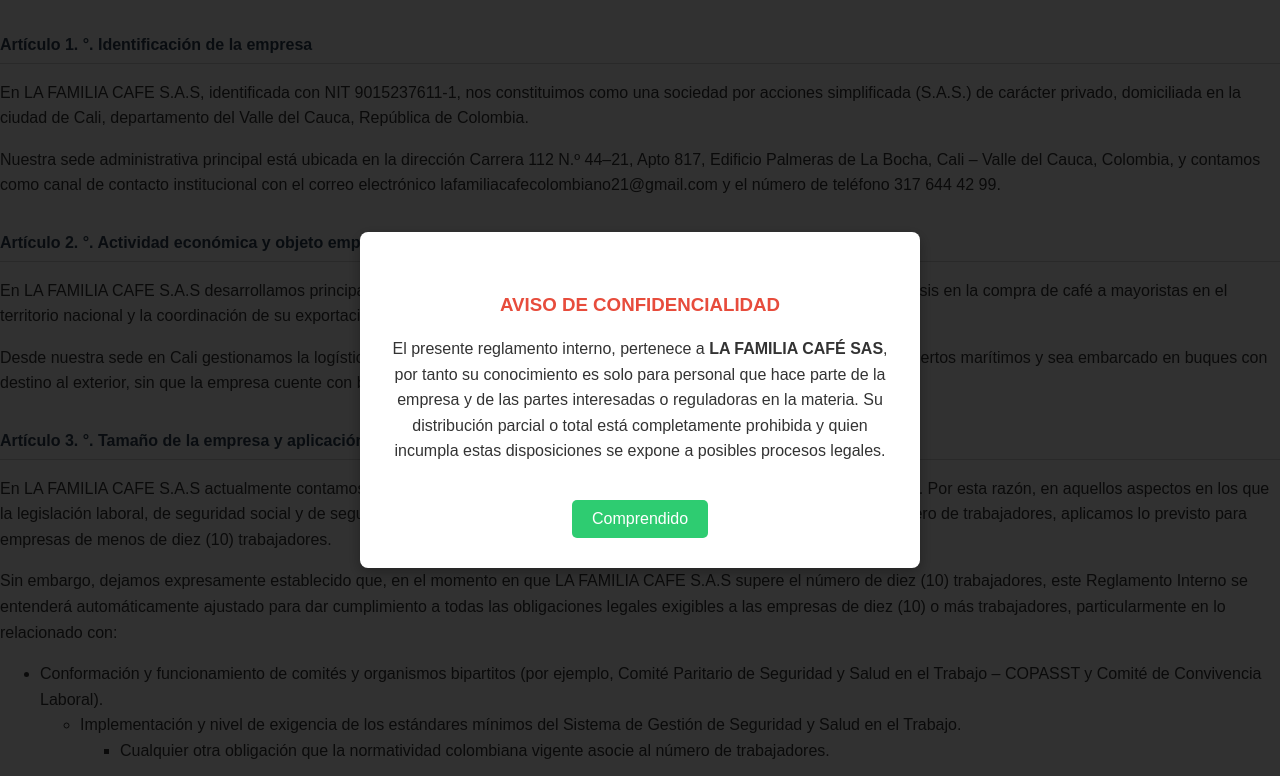
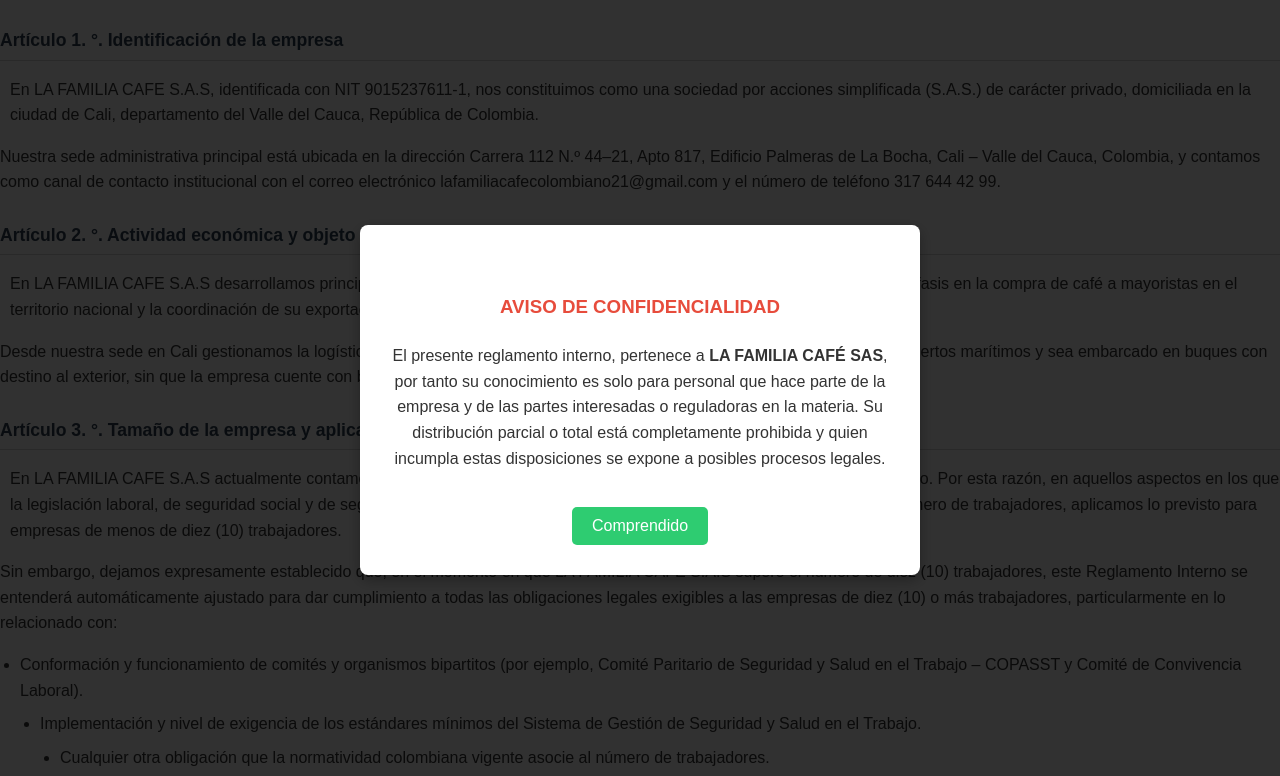
Before and after one commit to lafamiliacfe/rit-la-familia-cafe-v2, a plain HTML site: page index.html in a window 1280 px wide. Shown: the top 776 px of the page. Drawn offline with Linux system fonts and the light colour scheme.

Commit message:
Fix: Unified visual design

```diff
--- a/index.html
+++ b/index.html
@@ -25,18 +25,42 @@
         }
 
         /* Estilos para títulos y subtítulos en negrilla */
+        /* Estilos para títulos y subtítulos en negrilla (Unificado) */
         h1, h2, h3, h4, h5, h6 {
             font-weight: bold;
-            color: #2c3e50; /* Un color oscuro para destacar */
-            margin-top: 1.5em;
+            color: #2c3e50; /* Color principal para títulos */
+            margin-top: 2em;
             margin-bottom: 0.5em;
+            padding-bottom: 5px;
         }
 
-        /* Estilo para los artículos (Simplificado) */
+        /* Estilo específico para Capítulos (h2) */
+        h2 {
+            border-bottom: 2px solid #3498db; /* Línea azul para Capítulos */
+            font-size: 1.8em;
+        }
+
+        /* Estilo específico para Artículos (h4) */
         h4 {
-            margin-top: 2em;
-            padding-bottom: 5px;
-            border-bottom: 1px solid #ccc;
+            border-bottom: 1px solid #ccc; /* Línea más sutil para Artículos */
+            font-size: 1.1em;
+            margin-top: 1.5em;
+        }
+
+        /* Estilo para el contenido de los artículos */
+        .articulo-content p {
+            margin-bottom: 1em;
+            padding-left: 10px;
+        }
+
+        /* Estilo para listas */
+        ul {
+            list-style: disc;
+            margin-left: 20px;
+            padding-left: 0;
+        }
+        li {
+            margin-bottom: 0.5em;
         }
 
         /* -------------------------------------------------------------------
```
